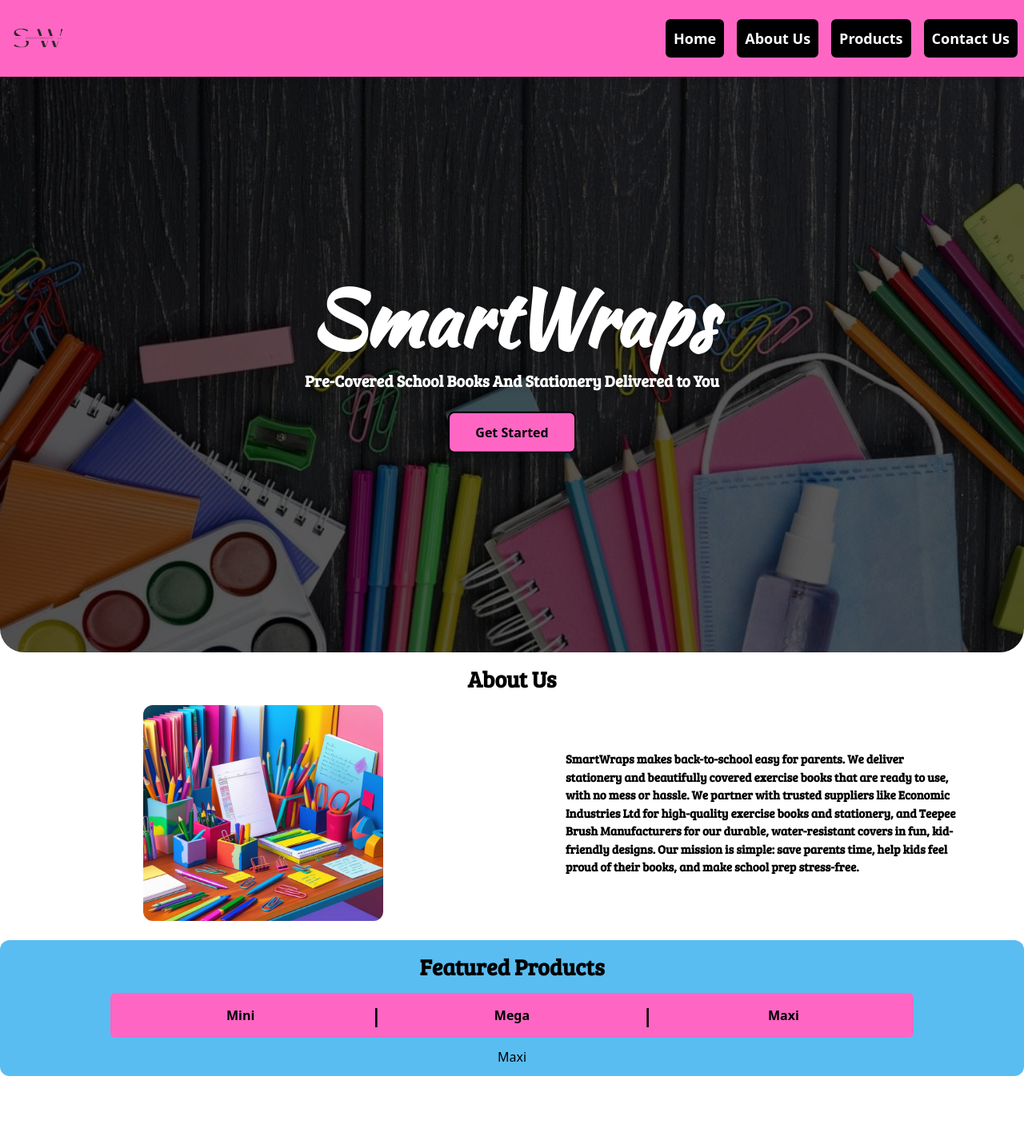
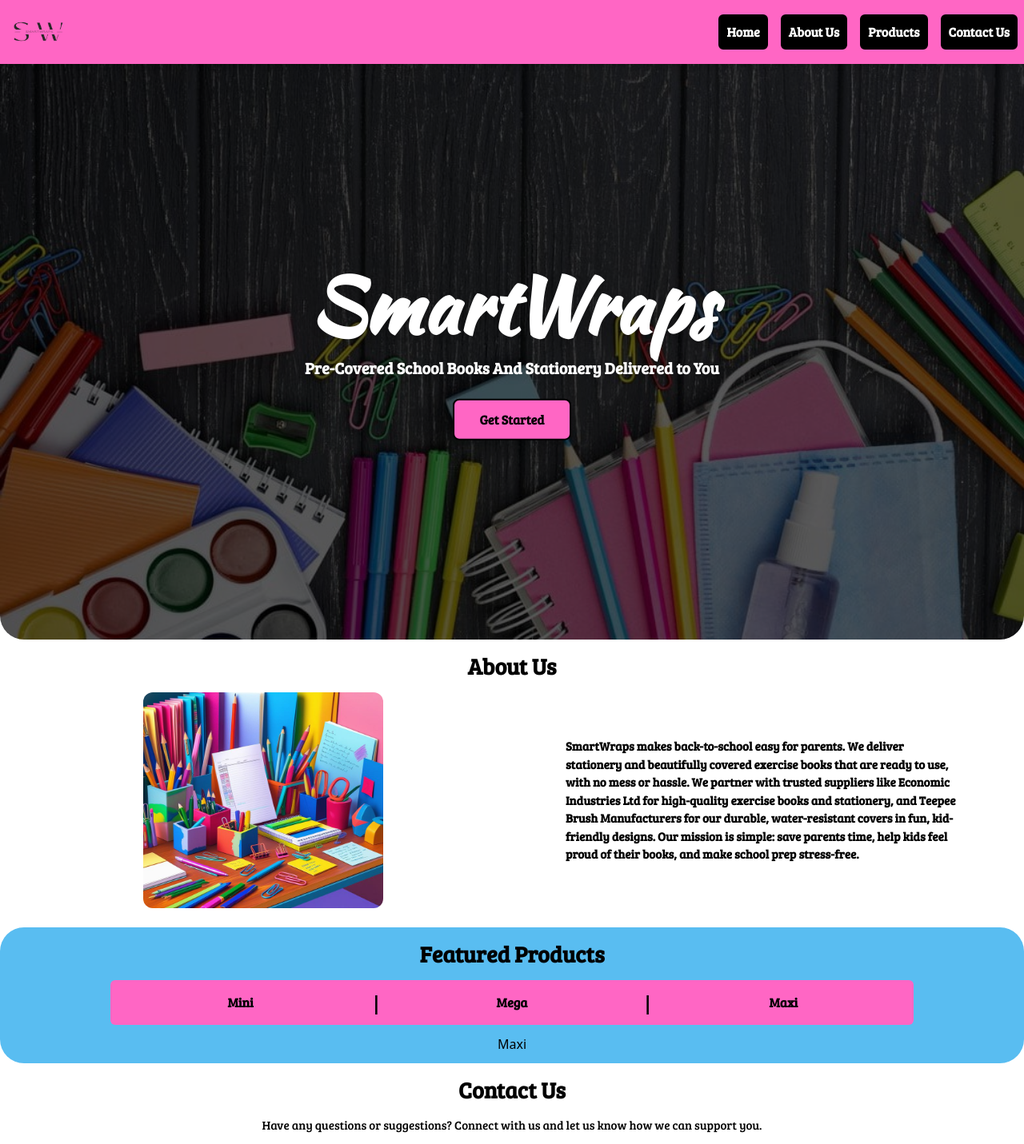
Before and after one commit to Stanlee-Sam/SmartWraps, a React (Vite) app: page /maxi in a window 1280 px wide. Shown: the whole page at 80% size. Before the commit the page ends 1346 px from the top, so only its background shows below. Built offline with nearby package versions, Linux system fonts and the light colour scheme.

Commit message:
Styling changes and about us section set up

```diff
--- a/src/App.jsx
+++ b/src/App.jsx
@@ -3,6 +3,7 @@
 import Hero from "./Components/Hero";
 import About from "./Components/About";
 import Products from "./Components/Products";
+import Contact from "./Components/Contact";
 
 const App = () => {
   return (
@@ -11,6 +12,7 @@
       <Hero />
       <About />
       <Products />
+      <Contact />
     </div>
   );
 };
--- a/src/Components/About.jsx
+++ b/src/Components/About.jsx
@@ -2,7 +2,7 @@
 
 const About = () => {
   return (
-    <div className="p-3 flex flex-col items-center">
+    <div className="p-3  flex flex-col items-center">
       <div>
         <h2
           className="font-bold text-[20px] md:text-[28px]"
--- /dev/null
+++ b/src/Components/Contact.jsx
@@ -0,0 +1,24 @@
+import React from "react";
+
+const Contact = () => {
+  return (
+    <div className="flex flex-col gap-3 items-center p-3">
+      <div>
+        <h2
+          className="font-bold text-[20px] md:text-[28px]"
+          style={{ fontFamily: "'Bree Serif'" }}
+        >
+          Contact Us
+        </h2>
+      </div>
+      <div>
+        <p style={{ fontFamily: "'Bree Serif'" }} className="text-[15px] ">
+          Have any questions or suggestions? Connect with us and let us know how
+          we can support you.
+        </p>
+      </div>
+    </div>
+  );
+};
+
+export default Contact;
--- a/src/Components/Header.jsx
+++ b/src/Components/Header.jsx
@@ -2,7 +2,7 @@
 
 const Header = () => {
   return (
-    <div className="bg-[#FF66C4] flex flex-row justify-between items-center p-2 z-50 sticky top-0 shadow-md">
+    <div className="bg-[#FF66C4] flex flex-row justify-between items-center pl-2 pr-2 z-50 sticky top-0 shadow-md">
       <div>
         <img
           className="w-18 h-18 md:w-20 md:h-20"
@@ -11,16 +11,28 @@
         />
       </div>
       <div className="flex flex-row gap-3 sm:gap-3 md:gap-4">
-        <button className="border-2 border-black p-2 rounded-md bg-black text-white text-[15px] sm:text-base md:text-lg font-bold cursor-pointer hover:bg-[#59BDF1] hover:border-black hover:text-black  transition-colors duration-300 ease-in-out active:bg-[#59bdf1] active:text-black">
+        <button
+          style={{ fontFamily: "'Bree Serif'" }}
+          className="border-2 border-black p-2 rounded-md bg-black text-white text-[15px] sm:text-base md:text-md font-bold cursor-pointer hover:bg-[#59BDF1] hover:border-black hover:text-black  transition-colors duration-300 ease-in-out active:bg-[#59bdf1] active:text-black"
+        >
           Home
         </button>
-        <button className="border-2 border-black p-2 rounded-md bg-black text-white text-[15px] sm:text-base md:text-lg font-bold cursor-pointer hover:bg-[#59BDF1] hover:border-black hover:text-black transition-colors duration-300 ease-in-out active:bg-[#59bdf1] active:text-black">
+        <button
+          style={{ fontFamily: "'Bree Serif'" }}
+          className="border-2 border-black p-2 rounded-md bg-black text-white text-[15px] sm:text-base md:text-md font-bold cursor-pointer hover:bg-[#59BDF1] hover:border-black hover:text-black transition-colors duration-300 ease-in-out active:bg-[#59bdf1] active:text-black"
+        >
           About Us
         </button>
-        <button className="border-2 border-black p-2 rounded-md bg-black text-white text-[15px] sm:text-base md:text-lg font-bold cursor-pointer hover:bg-[#59BDF1] hover:border-black hover:text-black transition-colors duration-300 ease-in-out active:bg-[#59bdf1] active:text-black">
+        <button
+          style={{ fontFamily: "'Bree Serif'" }}
+          className="border-2 border-black p-2 rounded-md bg-black text-white text-[15px] sm:text-base md:text-md font-bold cursor-pointer hover:bg-[#59BDF1] hover:border-black hover:text-black transition-colors duration-300 ease-in-out active:bg-[#59bdf1] active:text-black"
+        >
           Products
         </button>
-        <button className="border-2 border-black p-2 rounded-md bg-black text-white text-[15px] sm:text-base md:text-lg font-bold cursor-pointer hover:bg-[#59BDF1] hover:border-black hover:text-black transition-colors duration-300 ease-in-out active:bg-[#59bdf1] active:text-black">
+        <button
+          style={{ fontFamily: "'Bree Serif'" }}
+          className="border-2 border-black p-2 rounded-md bg-black text-white text-[15px] sm:text-base md:text-md font-bold cursor-pointer hover:bg-[#59BDF1] hover:border-black hover:text-black transition-colors duration-300 ease-in-out active:bg-[#59bdf1] active:text-black"
+        >
           Contact Us
         </button>
       </div>
--- a/src/Components/Hero.jsx
+++ b/src/Components/Hero.jsx
@@ -1,5 +1,3 @@
-import React from "react";
-
 const Hero = () => {
   return (
     <div className="relative">
@@ -8,7 +6,7 @@
       "
       >
         <img
-          className="h-full w-full object-cover object-center brightness-35 "
+          className="h-full w-full object-cover object-center brightness-35 relative overflow-hidden bg-center bg-fixed bg-no-repeat "
           src="../../src/assets/Images/hero.jpg"
           alt=""
         />
@@ -26,7 +24,10 @@
         >
           Pre-Covered School Books And Stationery Delivered to You
         </p>
-        <button className="cursor-pointer mt-4 px-6 py-2 md:px-8 md:py-3 bg-[#FF66C4] text-black font-bold rounded-lg hover:bg-[#59BDF1] hover:text-white transition-colors duration-300 border-2 border-black shadow-lg active:scale-95">
+        <button
+          style={{ fontFamily: "'Bree Serif'" }}
+          className="cursor-pointer mt-4 px-6 py-2 md:px-8 md:py-3 bg-[#FF66C4] text-black font-bold rounded-lg hover:bg-[#59BDF1] hover:text-white transition-colors duration-300 border-2 border-black shadow-lg active:scale-95"
+        >
           Get Started
         </button>
       </div>
--- a/src/Components/Products.jsx
+++ b/src/Components/Products.jsx
@@ -7,12 +7,14 @@
 
 const Products = () => {
   return (
-    <div className="p-3 bg-[#59BDF1] rounded-xl flex flex-col gap-3 items-center w-full">
-      <div
-        className="font-bold text-[20px] md:text-[28px]"
-        style={{ fontFamily: "'Bree Serif'" }}
-      >
-        <h2>Featured Products</h2>
+    <div className="p-3 bg-[#59BDF1] rounded-[30px] flex flex-col gap-3 items-center w-full">
+      <div>
+        <h2
+          className="font-bold text-[20px] md:text-[28px]"
+          style={{ fontFamily: "'Bree Serif'" }}
+        >
+          Featured Products
+        </h2>
       </div>
       <div className="bg-[#FF66C4] flex flex-row justify-evenly items-center rounded-md  gap-2 p-2 w-[80%]">
         <Links />
--- a/src/Components/ProductsComponents/Links.jsx
+++ b/src/Components/ProductsComponents/Links.jsx
@@ -6,6 +6,7 @@
     <>
       <Link
         to="/mini"
+        style={{ fontFamily: "'Bree Serif'" }}
         className="text-center w-full font-bold cursor-pointer hover:bg-gray-800 p-2 rounded-md  hover:text-white  transition-colors duration-300 ease-in-out active:bg-[#59bdf1] active:text-white"
       >
         Mini
@@ -13,6 +14,7 @@
       <span className="font-bold text-2xl">|</span>
       <Link
         to="/mega"
+        style={{ fontFamily: "'Bree Serif'" }}
         className="text-center w-full font-bold cursor-pointer hover:bg-gray-800 p-2 rounded-md  hover:text-white  transition-colors duration-300 ease-in-out active:bg-[#59bdf1] active:text-white"
       >
         Mega
@@ -20,6 +22,7 @@
       <span className="font-bold text-2xl">|</span>
       <Link
         to="/maxi"
+        style={{ fontFamily: "'Bree Serif'" }}
         className=" text-center w-full font-bold cursor-pointer hover:bg-gray-800 p-2 rounded-md  hover:text-white  transition-colors duration-300 ease-in-out active:bg-[#59bdf1] active:text-white"
       >
         Maxi
```
